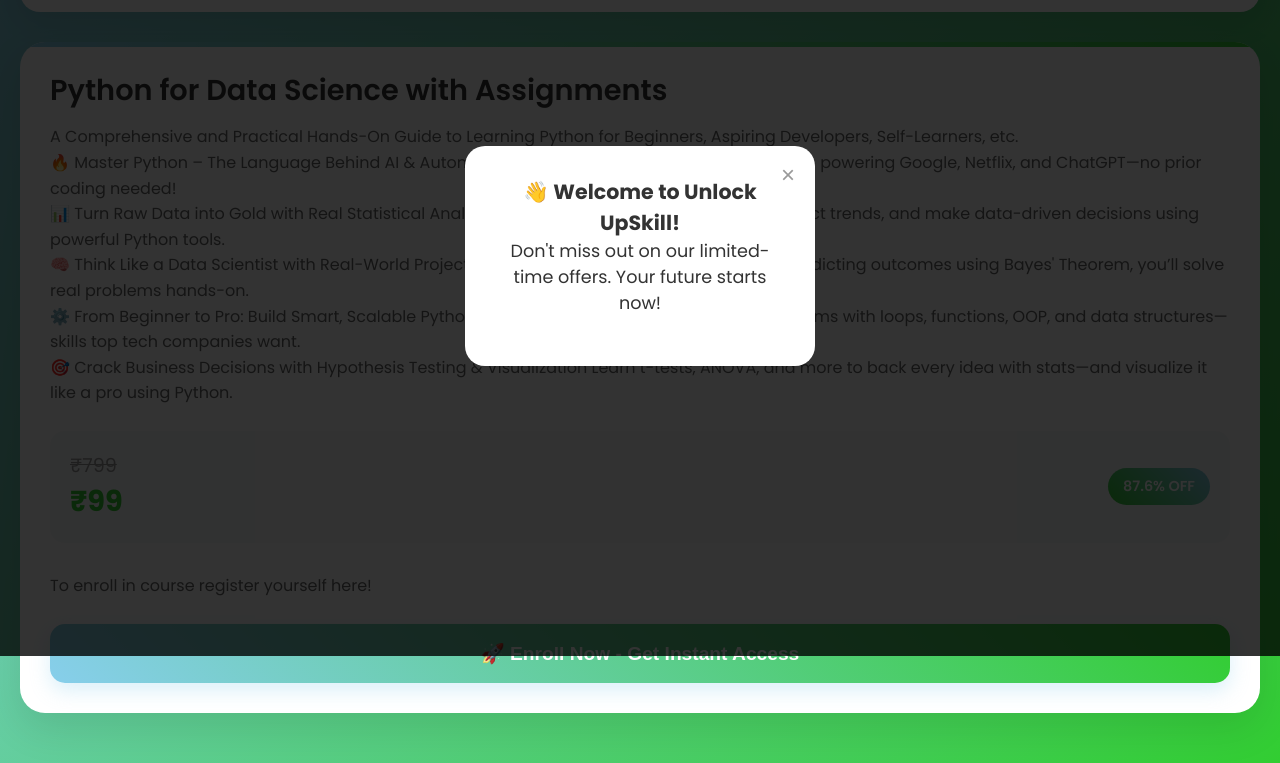
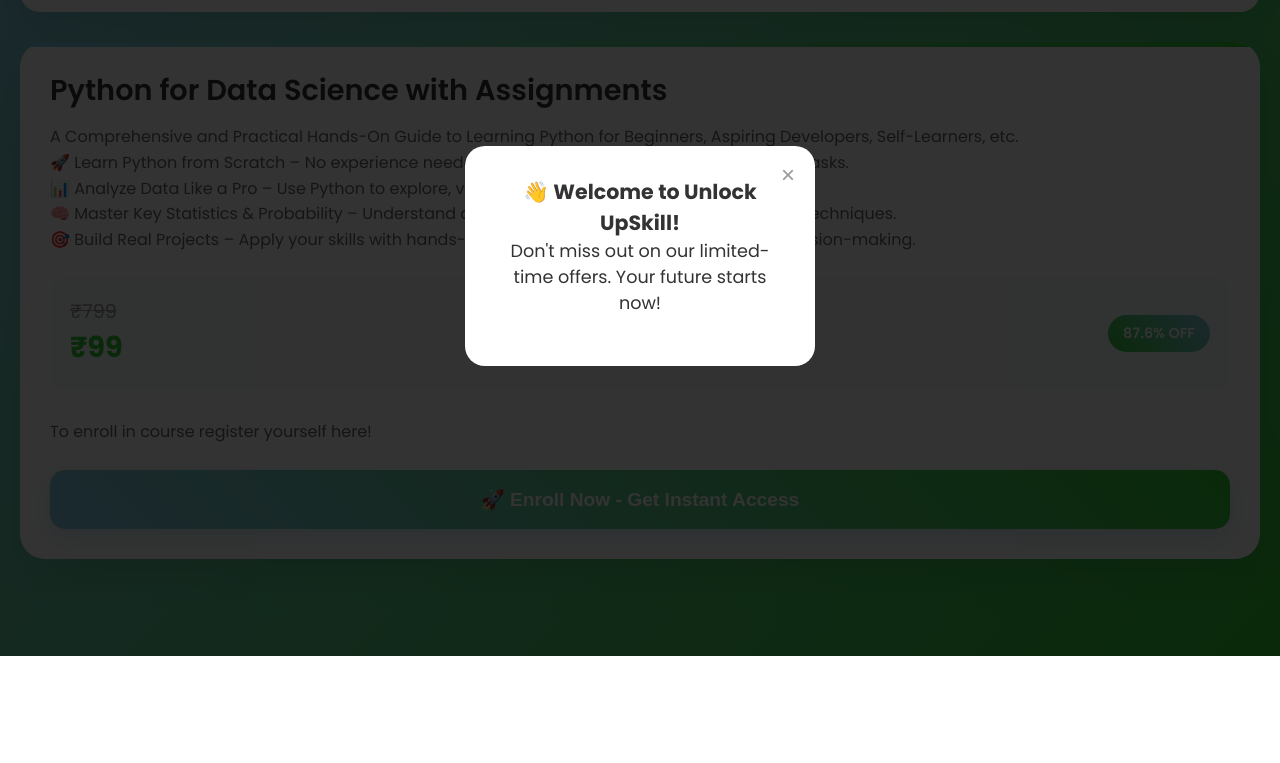
Before and after one commit to rit2003/UnlockUpskill-, a website: page public/index.html in a window 1280 px wide. Shown: the part 144-907 px from the top of the page. After the commit the page ends 800 px from the top, so only its background shows below. Drawn offline with Linux system fonts and the light colour scheme.

Commit message:
Update index.html

```diff
--- a/public/index.html
+++ b/public/index.html
@@ -502,25 +502,11 @@
         <div class="course-card" id="courseSection">
             <h2 class="course-title" id="courseTitle">Python for Data Science with Assignments</h2>
             <p class="course-description" id="courseDescription">
-                A Comprehensive and Practical Hands-On Guide to Learning Python for Beginners, Aspiring Developers,
-                Self-Learners, etc.<br>
-                🔥 Master Python – The Language Behind AI & Automation
-                Learn the most in-demand language powering Google, Netflix, and ChatGPT—no prior coding needed!<br>
-
-                📊 Turn Raw Data into Gold with Real Statistical Analysis
-                Discover how to uncover insights, predict trends, and make data-driven decisions using powerful Python
-                tools.<br>
-
-                🧠 Think Like a Data Scientist with Real-World Projects
-                From analyzing customer behavior to predicting outcomes using Bayes' Theorem, you’ll solve real problems
-                hands-on.<br>
-
-                ⚙️ From Beginner to Pro: Build Smart, Scalable Python Code
-                Learn to write clean, efficient programs with loops, functions, OOP, and data structures—skills top tech
-                companies want.<br>
-
-                🎯 Crack Business Decisions with Hypothesis Testing & Visualization
-                Learn t-tests, ANOVA, and more to back every idea with stats—and visualize it like a pro using Python.
+                A Comprehensive and Practical Hands-On Guide to Learning Python for Beginners, Aspiring Developers, Self-Learners, etc.<br>
+                🚀 Learn Python from Scratch – No experience needed! Start coding and automate real-world tasks.<br>
+                📊 Analyze Data Like a Pro – Use Python to explore, visualize, and draw insights from data.<br>
+                🧠 Master Key Statistics & Probability – Understand data deeply with real examples and smart techniques.<br>
+                🎯 Build Real Projects – Apply your skills with hands-on projects in analysis, prediction, and decision-making.
             </p>
 
             <div class="price-section">
@@ -673,7 +659,7 @@
             user: null,
             razorpayOrderId: null,
         };
-// --------------------------------change----------------------------------------
+        // --------------------------------change----------------------------------------
         // Course data
         const courseData = {
             title: "Python for Data Science with Assignments",
@@ -744,7 +730,7 @@
             warning.textContent = password.length < 8 ? 'Password must be at least 8 characters.' : '';
         }
 
-        // --- REVISED LOGIN FUNCTION (with fetch) --- //
+        // --- REVISED LOGIN FUNCTION (with fetch) ---
         async function handleLogin(event) {
             event.preventDefault();
             const email = document.getElementById('loginEmail').value;
@@ -827,7 +813,7 @@
         }
 
 
-        // --- PAYMENT & COUPON FLOW --- //
+    //     // --- PAYMENT & COUPON FLOW --- //
         function showPaymentSection() {
             document.getElementById('courseSection').classList.add('hidden');
             document.getElementById('paymentSection').classList.remove('hidden');
@@ -884,7 +870,7 @@
                 };
 
                 const rzp = new Razorpay(options);
-                rzp.open();
+                // rzp.open();
 
             } catch (error) {
                 showSuccessPopup('Payment Error', error.message);
```
